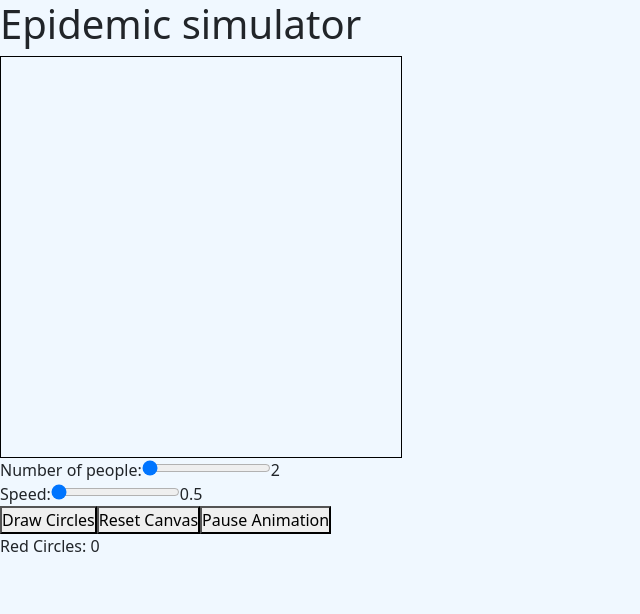
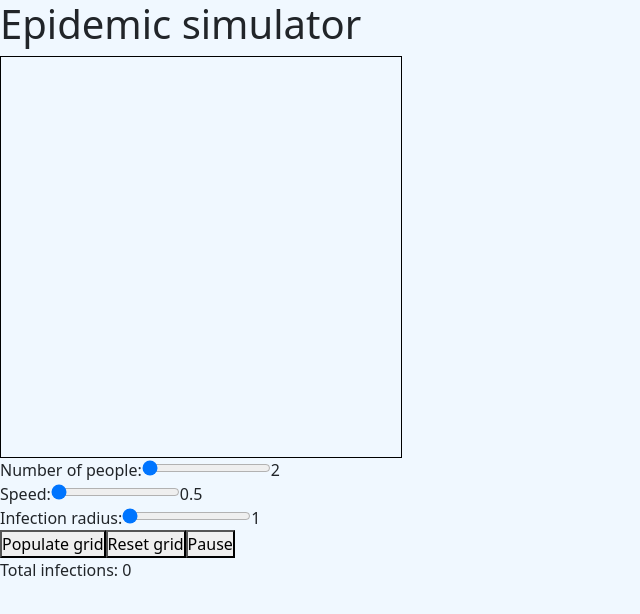
Before and after one commit to jhtkoo0426/Epidemic-Simulation, a React (Create React App) app in the folder simulator-app/: page / in a window 1280 px wide. Shown: the top 614 px of the page, without its empty margins (0-640 px from the left). Built offline with nearby package versions, Linux system fonts and the light colour scheme.

Commit message:
Added infection radius parameter to simulation

```diff
--- a/simulator-app/src/js/Canvas.js
+++ b/simulator-app/src/js/Canvas.js
@@ -1,12 +1,14 @@
 import React, { Component } from 'react';
 
-class Circle {
-  constructor(x, y, r, canvasWidth, canvasHeight) {
+
+class Person {
+  constructor(x, y, r, canvasWidth, canvasHeight, infectionRadius) {
     this.x = x;
     this.y = y;
     this.r = r;
     this.canvasWidth = canvasWidth;
     this.canvasHeight = canvasHeight;
+    this.infectionRadius = infectionRadius; // New parameter for infection radius
     this.color = 'grey';
     this.dx = Math.random() * 2 - 1; // Random value between -1 and 1 for x-axis movement
     this.dy = Math.random() * 2 - 1; // Random value between -1 and 1 for y-axis movement
@@ -20,10 +22,10 @@ class Circle {
     context.closePath();
   }
 
-  move(speed) {
+  move(travellingSpeed) {
     const normalizedDx = this.dx / Math.sqrt(this.dx ** 2 + this.dy ** 2);
     const normalizedDy = this.dy / Math.sqrt(this.dx ** 2 + this.dy ** 2);
-    const adjustedSpeed = speed; // Adjust the speed based on the parameter
+    const adjustedSpeed = travellingSpeed; // Adjust the speed based on the parameter
 
     this.x += normalizedDx * adjustedSpeed;
     this.y += normalizedDy * adjustedSpeed;
@@ -42,13 +44,15 @@ class Circle {
     const dy = this.y - otherCircle.y;
     const distance = Math.sqrt(dx * dx + dy * dy);
 
-    // Check if circles collide
-    if (distance < this.r + otherCircle.r) {
+    // Check if circles collide within the infection radius
+    if (distance < this.infectionRadius) {
       this.color = 'red';
       otherCircle.color = 'red';
     }
   }
 }
+
+
 
 class Canvas extends Component {
   constructor(props) {
@@ -64,7 +68,8 @@ class Canvas extends Component {
       noOfInfections: 0,
       parameters: {
         noOfPeople: 2,
-        speed: 0.5,
+        travellingSpeed: 0.5,
+        infectionRadius: 1,
       },
     };
   }
@@ -93,7 +98,8 @@ class Canvas extends Component {
     for (let i = 0; i < this.circles.length; i++) {
       const circle = this.circles[i];
       circle.draw(context);
-      circle.move(this.state.parameters.speed); // Pass the speed parameter here
+      circle.move(this.state.parameters.travellingSpeed); // Pass the speed parameter here
+
       for (let j = i + 1; j < this.circles.length; j++) {
         const otherCircle = this.circles[j];
         circle.checkCollision(otherCircle);
@@ -136,26 +142,36 @@ class Canvas extends Component {
       const x = Math.random() * this.canvas.width;
       const y = Math.random() * this.canvas.height;
 
-      // Create a new Circle instance with updated parameters
-      const circle = new Circle(x, y, this.r, this.canvas.width, this.canvas.height, parameters);
+      // Create a new Person instance with updated parameters
+      const circle = new Person(
+        x,
+        y,
+        this.r,
+        this.canvas.width,
+        this.canvas.height,
+        parameters.infectionRadius
+      );
       this.circles.push(circle);
     }
   };
 
+
   handleParameterChange = (event) => {
     const { name, value } = event.target;
+
     this.setState((prevState) => ({
       parameters: {
         ...prevState.parameters,
-        [name]: value,
+        [name]: name === 'infectionRadius' ? parseInt(value) : parseFloat(value),
       },
     }));
   };
 
+
   handleSpeedChange = (event) => {
     const newSpeed = parseFloat(event.target.value);
     if (!isNaN(newSpeed)) {
-      this.setState({ speed: newSpeed });
+      this.setState({ travellingSpeed: newSpeed });
     }
   };
 
@@ -205,19 +221,32 @@ class Canvas extends Component {
               min="0.5"
               max="2"
               step="0.5"
-              name="speed"
-              value={parameters.speed}
+              name="travellingSpeed"
+              value={parameters.travellingSpeed}
               onChange={this.handleParameterChange}
             />
-            <span>{parameters.speed}</span>
+            <span>{parameters.travellingSpeed}</span>
           </div>
-          <button onClick={this.drawCircle}>Draw Circles</button>
-          <button onClick={this.resetCanvas}>Reset Canvas</button>
+          <div>
+            <label htmlFor="infectionRadiusSlider">Infection radius:</label>
+            <input
+              id="infectionRadiusSlider"
+              type="range"
+              min="1"
+              max="3"
+              name="infectionRadius"
+              value={parameters.infectionRadius}
+              onChange={this.handleParameterChange}
+            />
+            <span>{parameters.infectionRadius}</span>
+          </div>
+          <button onClick={this.drawCircle}>Populate grid</button>
+          <button onClick={this.resetCanvas}>Reset grid</button>
           <button onClick={this.toggleAnimation}>
-            {this.isAnimating ? 'Pause Animation' : 'Play Animation'}
+            {this.isAnimating ? 'Pause' : 'Play'}
           </button>
         </div>
-        <div className="counter">Red Circles: {redCircleCount}</div>
+        <div className="counter">Total infections: {redCircleCount}</div>
       </div>
     );
   }
```
